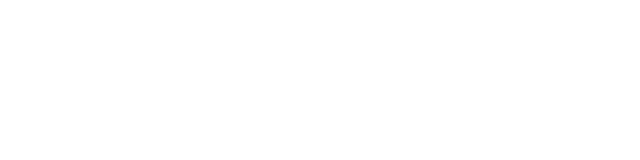
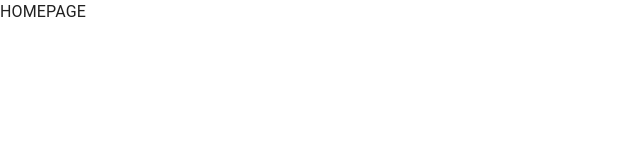
Before and after one commit to Podmenato/github-repositories, a React (Create React App) app: page / in a window 1280 px wide. Shown: the top 160 px of the page, without its empty margins (0-640 px from the left). Built offline with nearby package versions, Linux system fonts and the light colour scheme.

Commit message:
Adding BrowserRouter to App component

```diff
--- a/src/App.tsx
+++ b/src/App.tsx
@@ -1,11 +1,16 @@
 import React from 'react';
 import { CssBaseline, ThemeProvider } from '@mui/material';
+import { BrowserRouter } from 'react-router-dom';
 
 import theme from 'theme';
+import Routing from 'components/Routing';
 
 const App = () => (
 	<ThemeProvider theme={theme}>
 		<CssBaseline />
+		<BrowserRouter>
+			<Routing />
+		</BrowserRouter>
 	</ThemeProvider>
 );
 
```
